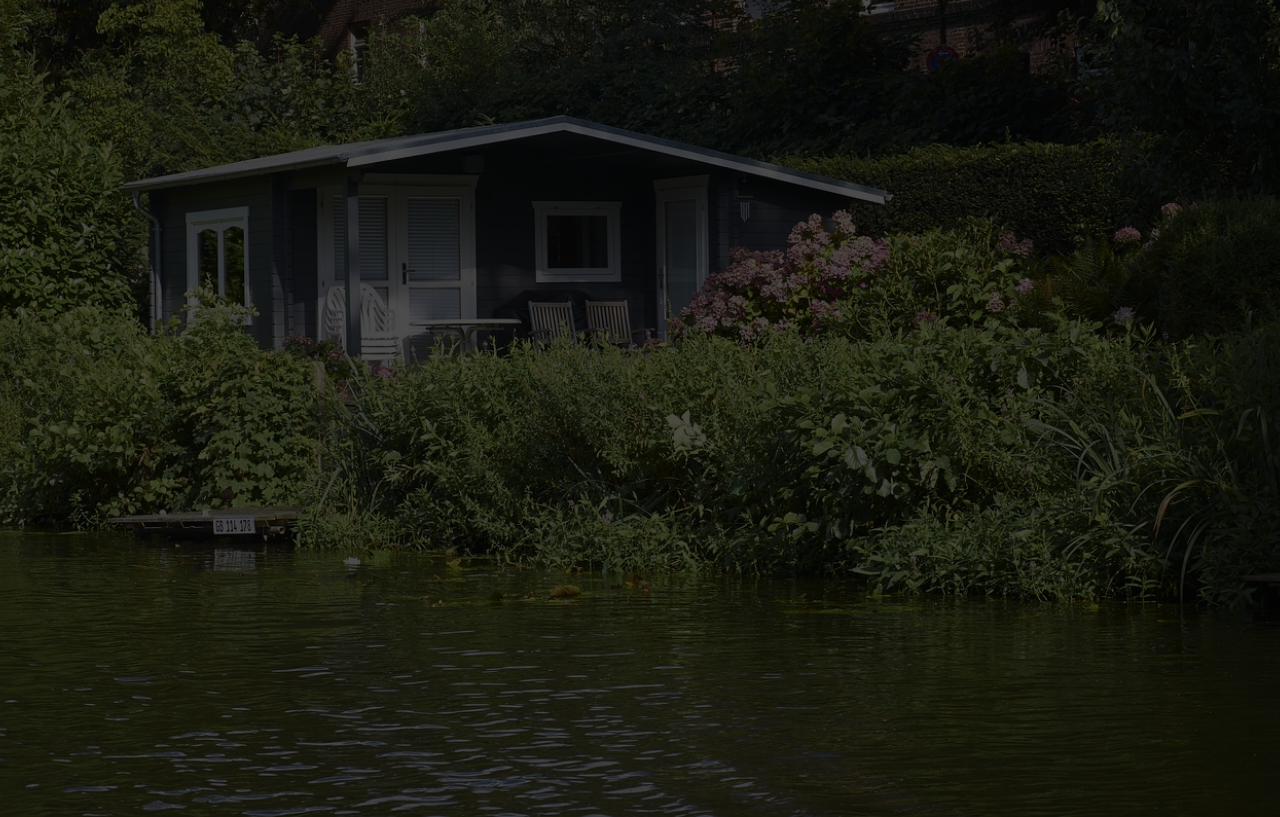
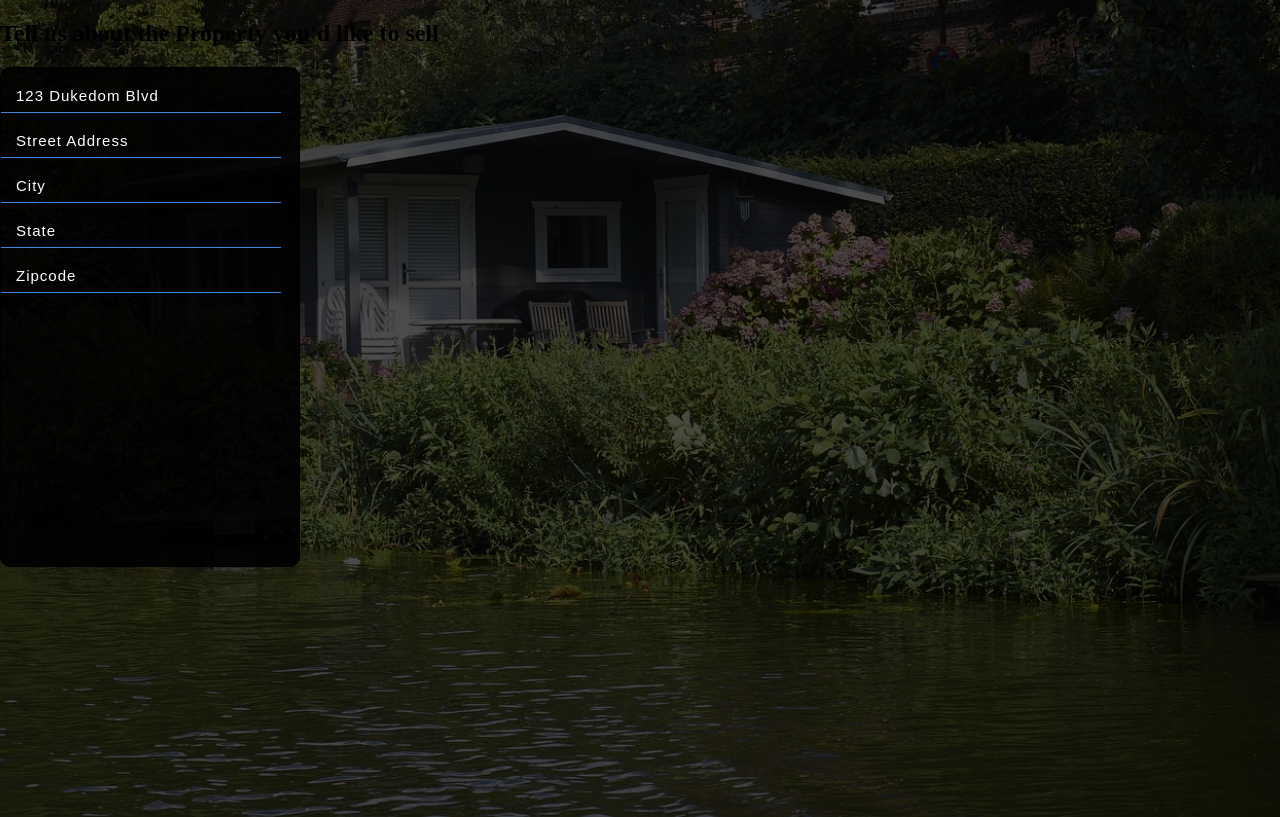
Before and after one commit to Sew-GameDev/Dukedom-Software-Engineering, a plain HTML site: page sell.html in a window 1280 px wide. Shown: the part 55-872 px from the top of the page. Drawn offline with Linux system fonts and the light colour scheme.

Commit message:
Update sell.html
working on the lines to expedite process for Ethan

```diff
--- a/sell.html
+++ b/sell.html
@@ -1,7 +1,7 @@
 <!DOCTYPE html>
 <html lang="en">
 <head>
-  <title>Dukedom- My Profile</title>
+  <title>Dukedom- Sell a Property</title>
   <link rel="stylesheet" href="style.css">
 <body>
   <div class="main">
@@ -26,3 +26,16 @@
       </div><!--ends search-->-->
     </div><!--ends navbar-->
     <!--I'm tired boss-->
+
+<div class="sellForm">
+  <h2>Tell us about the Property you'd like to sell</h2>
+  <form class="registeracct" action="." method="post" id="create_user_login"><!--this may be changed later but you know what I mean-->
+    <input type="text" name="Street Address" placeholder="123 Dukedom Blvd"><br>
+    <input type="Address" name="address" placeholder="Street Address"><br>
+    <input type="City" name="city" placeholder="City"><br>
+    <input type="State" name="State" placeholder="State"><br>
+    <input type="Zip Code" name="Zip Code" placeholder="Zipcode"><br>
+    <option class="country">Country&nbsp;</option>
+    <!--Going tor try and separate this into two sections: Labels and forms to make the fields align-->
+  </form>
+</div>
```
